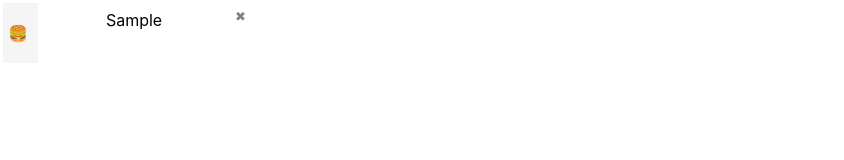
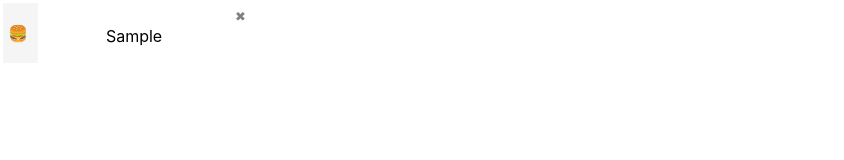
Before and after one commit to ShaktiMandal/dynamic-toast-notification, a React (Vite) app: page / in a window 1280 px wide. Both pictures are taken after typing "Sample" into the empty fields and a click on the input "Submit". Shown: the top 160 px of the page, without its empty margins (0-844 px from the left). Built offline with nearby package versions, Linux system fonts and the light colour scheme.

Commit message:
121723: Update ntification box style and position

```diff
--- a/src/App.css
+++ b/src/App.css
@@ -4,34 +4,36 @@
   height: 100%;
 }
 
-
 .container {
   padding: 3px;
   gap: 3px;
-    display: flex;
+  display: none;
   align-items: center;
   justify-content: center;
   flex-direction: column;
   position: absolute;
 }
 
-
-.topleft{
+.topleft {
   left: 0;
   top: 0;
+  display: flex;
 }
 
-.topright{
+.topright {
   right: 0;
   top: 0;
+  display: flex;
 }
 
-.bottomleft{
+.bottomleft {
   left: 0;
   bottom: 0;
+  display: flex;
 }
 
-.bottomright{
+.bottomright {
   right: 0;
   bottom: 0;
+  display: flex;
 }
--- a/src/App.tsx
+++ b/src/App.tsx
@@ -3,7 +3,6 @@ import "./App.css";
 import classNames from "classnames";
 import Toast from "./components/Toast";
 import ToastConfigurationFrom from "./components/ToastConfigurationForm";
-
 
 interface IConfigData {
   title: string;
@@ -12,24 +11,36 @@ interface IConfigData {
 }
 
 interface IToastInfo {
-  toastId: string,
+  toastId: string;
   message: string;
   icon: string;
   position: string;
 }
 
+const initialState: IToastInfo = {
+  toastId: "",
+  message: "",
+  icon: "",
+  position: "",
+};
+
 function App() {
-  const [toastData, setToastData] = useState<Array<IToastInfo>>([]);
+  const [toastData, setToastData] = useState<IToastInfo>(initialState);
 
-  const onCloseToast = (event:React.FormEvent<HTMLElement>, toastId: string) => {
+  const onCloseToast = (
+    event: React.FormEvent<HTMLElement>,
+    toastId: string
+  ) => {
     event.preventDefault();
 
-    const filteredToast = toastData.filter(toast => toast.toastId !== toastId);
-    setToastData([...filteredToast]);
+    // const filteredToast = toastData.filter(
+    //   (toast) => toast.toastId !== toastId
+    // );
+    setToastData(initialState);
   };
 
   const uniqueId = () => {
-    const id = Math.floor( Math.random() * ( 100 - 0 + 1 ) ) + 0;
+    const id = Math.floor(Math.random() * (100 - 0 + 1)) + 0;
     return id.toString();
   };
 
@@ -40,34 +51,44 @@ function App() {
     event.preventDefault();
     const { title, position, icon } = data;
 
-    setToastData([
-      ...toastData,
-      {
-        toastId: uniqueId(),
-        message: title,
-        icon,
-        position,
-      },
-    ]);
+    setToastData({
+      toastId: uniqueId(),
+      message: title,
+      icon,
+      position,
+    });
   };
 
-const getPositionClass  = (toasts:IToastInfo[]) => {
-    const position = toasts[0].position?.split('-');
-    return `${position[0]}${position[1]}`
-}
+  const getPositionClass = (toasts: IToastInfo) => {
+    const position = toasts?.position?.split("-");
+    return `${position[0]}${position[1]}`;
+  };
 
-const className = toastData.length ? getPositionClass(toastData) : null;
+  const className = toastData.toastId?.length
+    ? getPositionClass(toastData)
+    : null;
 
   return (
     <div className="App">
-
       <ToastConfigurationFrom onUpdateToastConfiguration={setConfiguration} />
       <div className={classNames("container", className)}>
-        {
-          toastData.map( (toast, index)=> {
-            return <Toast message={ toast.message } toastId={ toast.toastId } icon ={toast.icon} onToastClose={ onCloseToast } />
-          })
-        }
+        <Toast
+          message={toastData.message}
+          toastId={toastData.toastId}
+          icon={toastData.icon}
+          onToastClose={onCloseToast}
+        />
+
+        {/* {toastData.map((toast, index) => {
+          return (
+            <Toast
+              message={toast.message}
+              toastId={toast.toastId}
+              icon={toast.icon}
+              onToastClose={onCloseToast}
+            />
+          );
+        })} */}
       </div>
     </div>
   );
--- a/src/components/Toast.css
+++ b/src/components/Toast.css
@@ -22,22 +22,24 @@
   padding: 5px;
   overflow: hidden;
   overflow-y: auto;
-    word-wrap: break-word;
+  scrollbar-width: 0px;
+  word-wrap: normal;
 }
 
 .toast-action span {
   padding: 0px 7px 0px 5px;
   font-size: small;
-    color: gray
+  color: gray;
 }
 
-.toast-action span:hover{
+.toast-action span:hover {
   cursor: pointer;
-    color:rgb(41, 38, 38);
+  color: rgb(41, 38, 38);
+}
 
-.displayToastClass {
+/* .displayToastClass {
   display: none;
-}
+} */
 
 @keyframes scale-display--reversed {
   0% {
--- a/src/components/Toast.tsx
+++ b/src/components/Toast.tsx
@@ -1,41 +1,43 @@
-import React, { useEffect } from "react";
-import './Toast.css';
-import { iconOption } from './utils';
+import React, { useEffect, useState } from "react";
+import "./Toast.css";
+import { iconOption } from "./utils";
 
 interface IToast {
-    message: string,
-    toastId: string,
-    icon: string,
-    onToastClose: (event:React.FormEvent<HTMLElement>, toast: string) => void
+  message: string;
+  toastId: string;
+  icon: string;
+  onToastClose: (event: React.FormEvent<HTMLElement>, toast: string) => void;
 }
 
-const Toast: React.FC<IToast> = ({message, toastId, icon, onToastClose}) => {
+const Toast: React.FC<IToast> = ({ message, toastId, icon, onToastClose }) => {
+  const selectedIcon = iconOption.find((option, index) => option.key === icon);
 
-  const selectedIcon = iconOption.find( (option, index) => option.key === icon );
+  const [isToastVisible, setToastVisibility] = useState(true);
+  useEffect(() => {
+    const timeoutId = setTimeout(() => {
+      setToastVisibility(false);
+    }, 5000);
 
-  (() => {
-    setTimeout(() => {
-      const element = document.getElementById(toastId);
-      if(element)
-        element.style.display = "none";
-    }, 5000);
-  })();
+    return () => {
+      setToastVisibility(true);
+      clearTimeout(timeoutId);
+    };
+  }, [toastId]);
 
   return (
-        <div id={toastId} className={`toast`}>
-          <div className="toast-icon">
-            {
-                selectedIcon?.value
-            }
-          </div>
-          <div className="toast-msg">
-              { message }
-          </div>
-          <div className="toast-action" >
-            <span onClick={ (event) => onToastClose(event, toastId) }>&#10006;</span>
-          </div>
-        </div>
-      )
-}
+    <div
+      id={toastId}
+      className={`toast`}
+      style={{ display: isToastVisible ? "flex" : "none" }}>
+      <div className="toast-icon">{selectedIcon?.value}</div>
+      <div className="toast-msg">
+        <p>{message}</p>
+      </div>
+      <div className="toast-action">
+        <span onClick={(event) => onToastClose(event, toastId)}>&#10006;</span>
+      </div>
+    </div>
+  );
+};
 
 export default Toast;
--- a/src/components/ToastConfigurationForm.tsx
+++ b/src/components/ToastConfigurationForm.tsx
@@ -1,6 +1,6 @@
 import React, { useEffect, useState } from "react";
 import "./ToastConfigurationFrom.css";
-import { iconOption } from './utils'
+import { iconOption } from "./utils";
 
 interface IConfigData {
   title: string;
@@ -18,7 +18,6 @@ interface IConfiguration {
 const ToastConfigurationFrom: React.FC<IConfiguration> = ({
   onUpdateToastConfiguration,
 }) => {
-
   const configData: IConfigData = {
     title: "",
     position: "",
@@ -37,7 +36,7 @@ const ToastConfigurationFrom: React.FC<IConfiguration> = ({
 
   const onSetTitle = (event: React.FormEvent<HTMLElement>): void => {
     if (event.target) {
-      setTitle(event.target.value);
+      setTitle(event.target?.value);
     }
   };
 
@@ -57,30 +56,39 @@ const ToastConfigurationFrom: React.FC<IConfiguration> = ({
   };
 
   const resetForm = (): void => {
-    setTitle('');
-    setIcon('burger');
-    setPosition('top-left');
-  }
+    setTitle("");
+    setIcon("burger");
+    setPosition("top-left");
+  };
 
-  const onSubmit =(event) => {
+  const onSubmit = (event) => {
     event.preventDefault();
     onUpdateToastConfiguration(event, configData);
     resetForm();
-  }
+  };
 
   return (
     <div className="form">
       <div className="header-title">
         <h3>Configurable Notification Toast</h3>
       </div>
-      <form
-        onSubmit={ onSubmit }
-        className="form-configuration">
+      <form onSubmit={onSubmit} className="form-configuration">
         <label htmlFor="title">Ttile </label>
-        <input required type="text" className="title" id="title" value={ title } onInput={ onSetTitle } />
+        <input
+          required
+          type="text"
+          className="title"
+          id="title"
+          value={title}
+          onInput={onSetTitle}
+        />
 
         <label htmlFor="position">Position </label>
-        <select name="position" id="position" value={ selectedPosition } onChange={ onChangePosition }>
+        <select
+          name="position"
+          id="position"
+          value={selectedPosition}
+          onChange={onChangePosition}>
           <option value="top-left">Top Left</option>
           <option value="top-right">Top Right</option>
           <option value="bottom-left">Bottom Left</option>
@@ -88,7 +96,11 @@ const ToastConfigurationFrom: React.FC<IConfiguration> = ({
         </select>
 
         <label htmlFor="icons"> Icon </label>
-        <select name="icons" id="icons" value={ selectedIcon } onChange={ onChangeIcon }>
+        <select
+          name="icons"
+          id="icons"
+          value={selectedIcon}
+          onChange={onChangeIcon}>
           {iconOption.map((icon, index) => {
             return (
               <option value={icon.key} key={index.toString()}>
```
Lines whose indentation alone changed are shown as unchanged.
